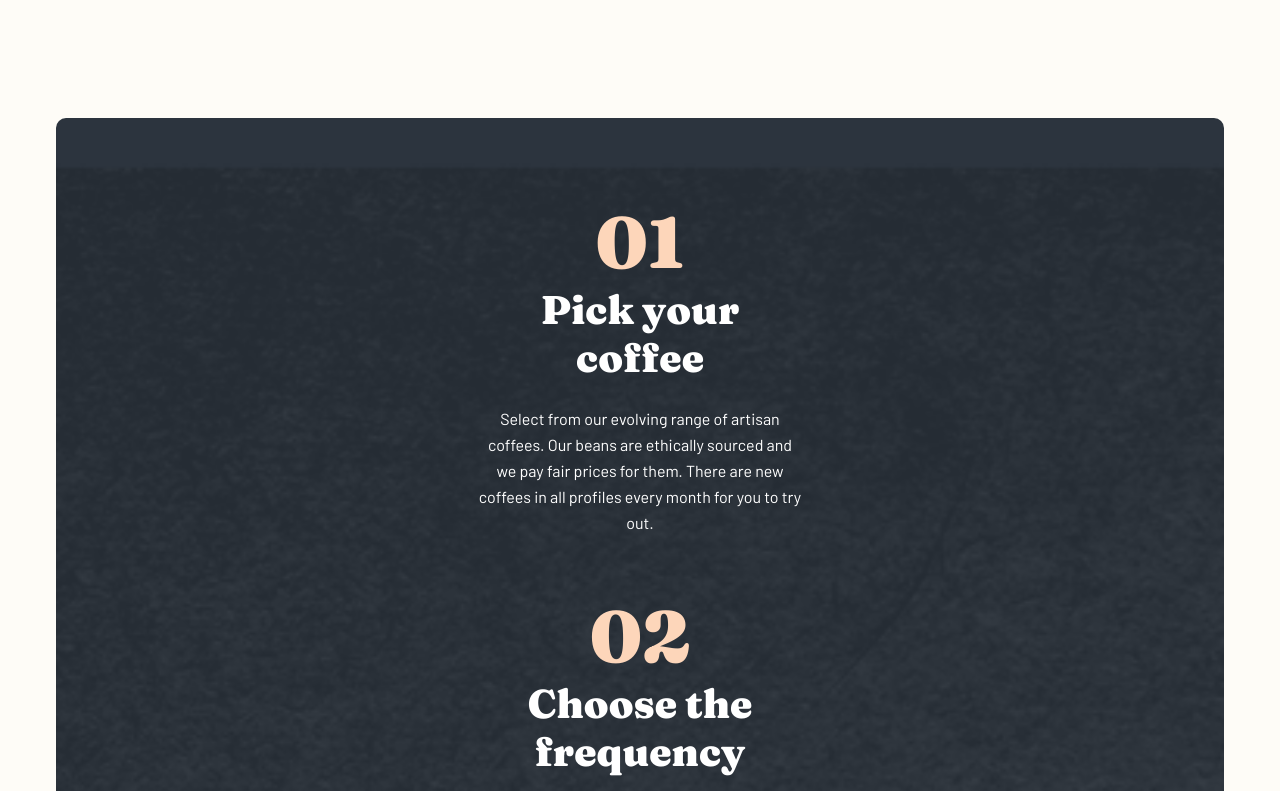
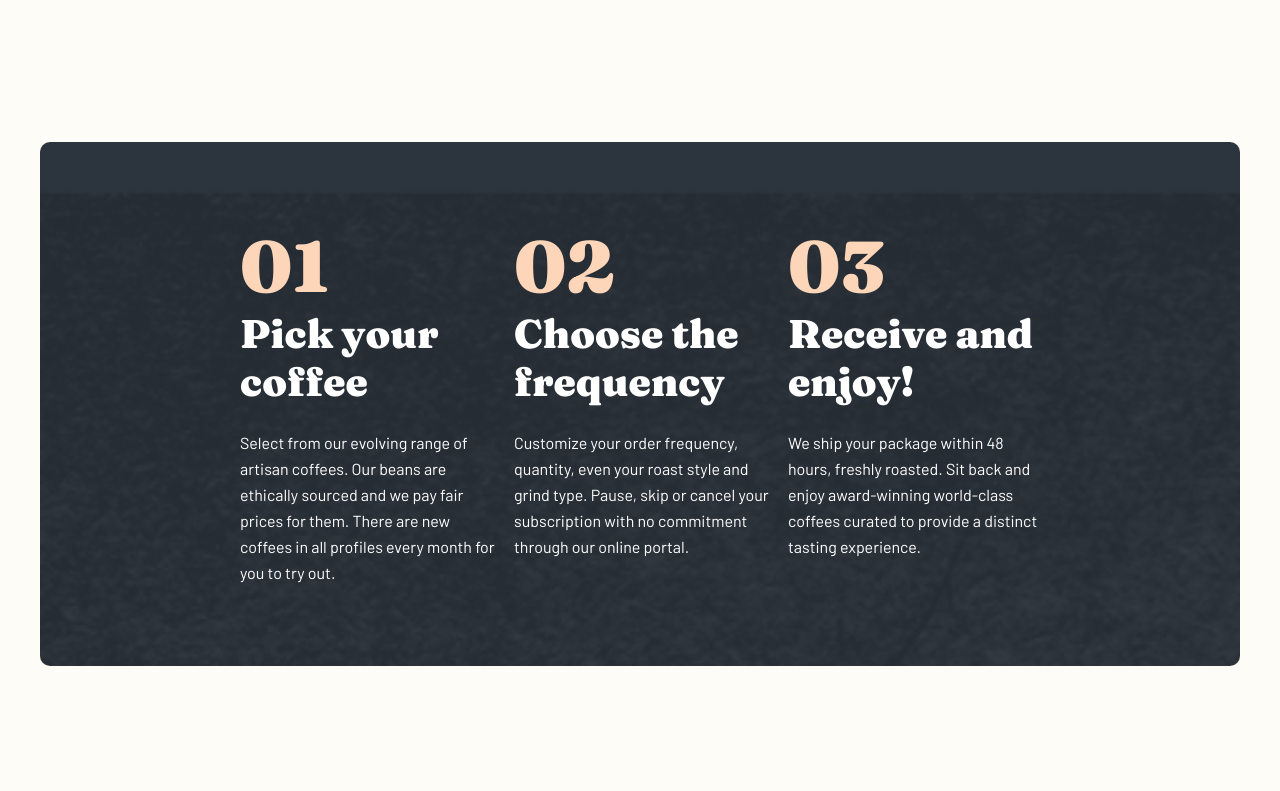
Before and after one commit to gcarter89/coffeeroasters, a React (Create React App) app: page / in a window 1280 px wide. Shown: the part 528-1319 px from the top of the page. Built offline with nearby package versions, Linux system fonts and the light colour scheme.

Commit message:
partially completed steps section

```diff
--- a/src/components/plan/Plan.module.scss
+++ b/src/components/plan/Plan.module.scss
@@ -163,6 +163,7 @@
             padding: 56px;
             box-sizing: border-box;
             background-image: url('../../assets/plan/tablet/image-hero-blackcup.jpg');
+            margin-bottom: 144px;
         }
 
         &__heroText {
@@ -173,6 +174,30 @@
                 line-height: 48px;
             }
         }
+
+        &__steps {
+            margin-right: -40px;
+            margin-left: -40px;
+        }
+
+        &__stepsContainer {
+            flex-direction: row;
+            max-width: 800px;
+            align-items: unset;
+            padding-left: 40px;
+            padding-right: 40px;
+            gap: 10px;
+        }
+
+        &__stepsCard {
+            max-width: 33%;
+            text-align: left;
+            padding-left: unset;
+            padding-right: unset;
+            span {
+                margin-bottom: 40px;
+            }
+        }
     }
 }
 
```
